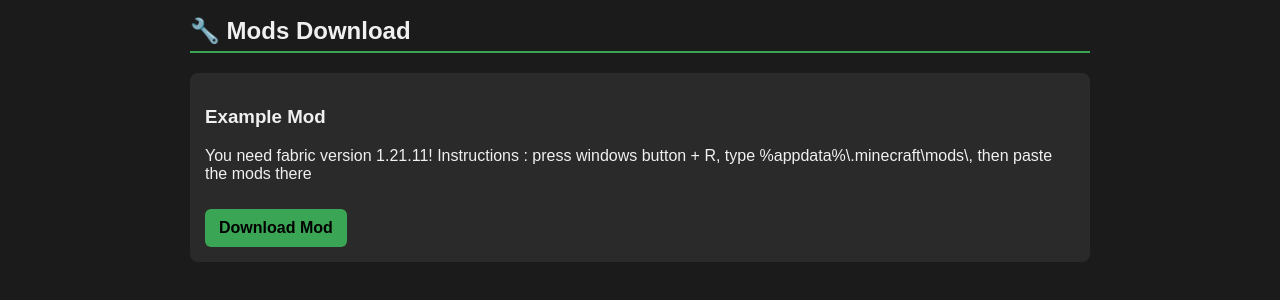
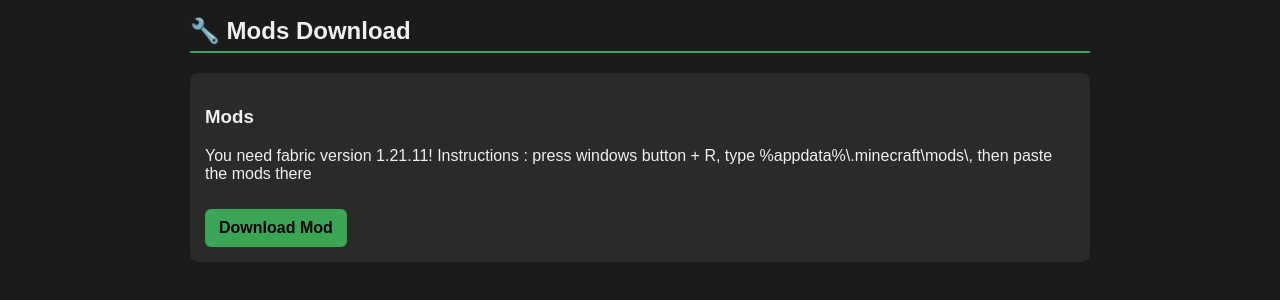
Before and after one commit to oldhvh/oldhvh.github.io, a Jekyll site: the page built from README.md, in a window 1280 px wide. Shown: the part 381-681 px from the top of the page. Built offline with Jekyll 4.4.1, drawn with Linux system fonts in a browser that asks for light colours; our own code applies the rules of GitHub Pages for plain Markdown files.

Commit message:
Update default.html

```diff
--- a/_layouts/default.html
+++ b/_layouts/default.html
@@ -123,7 +123,7 @@
     <h2>🔧 Mods Download</h2>
 
     <div class="card">
-      <h3>Example Mod</h3>
+      <h3>Mods</h3>
       <p>You need fabric version 1.21.11!
          Instructions : press windows button + R, type %appdata%\.minecraft\mods\, then paste the mods there</p>
       <a class="download-btn" href="https://drive.usercontent.google.com/download?id=1He2oZNbtIkoxebLdcQCrCkdYG-xQb_az&export=download&authuser=0&confirm=t&uuid=81f85144-a52f-4092-87c3-23e04168dc8b&at=ANTm3cw5DXiERmXvhTZcrgCZz90a%3A1768408159390">Download Mod</a>
```
